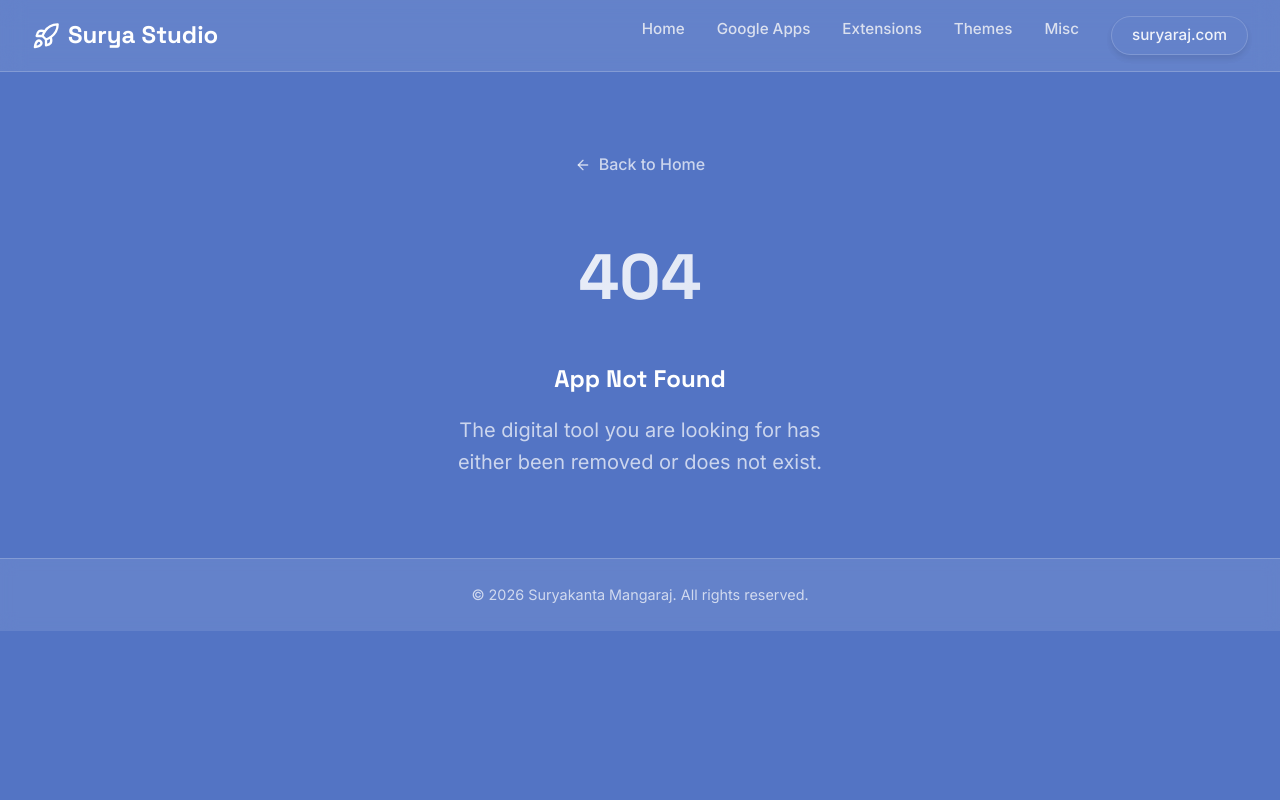
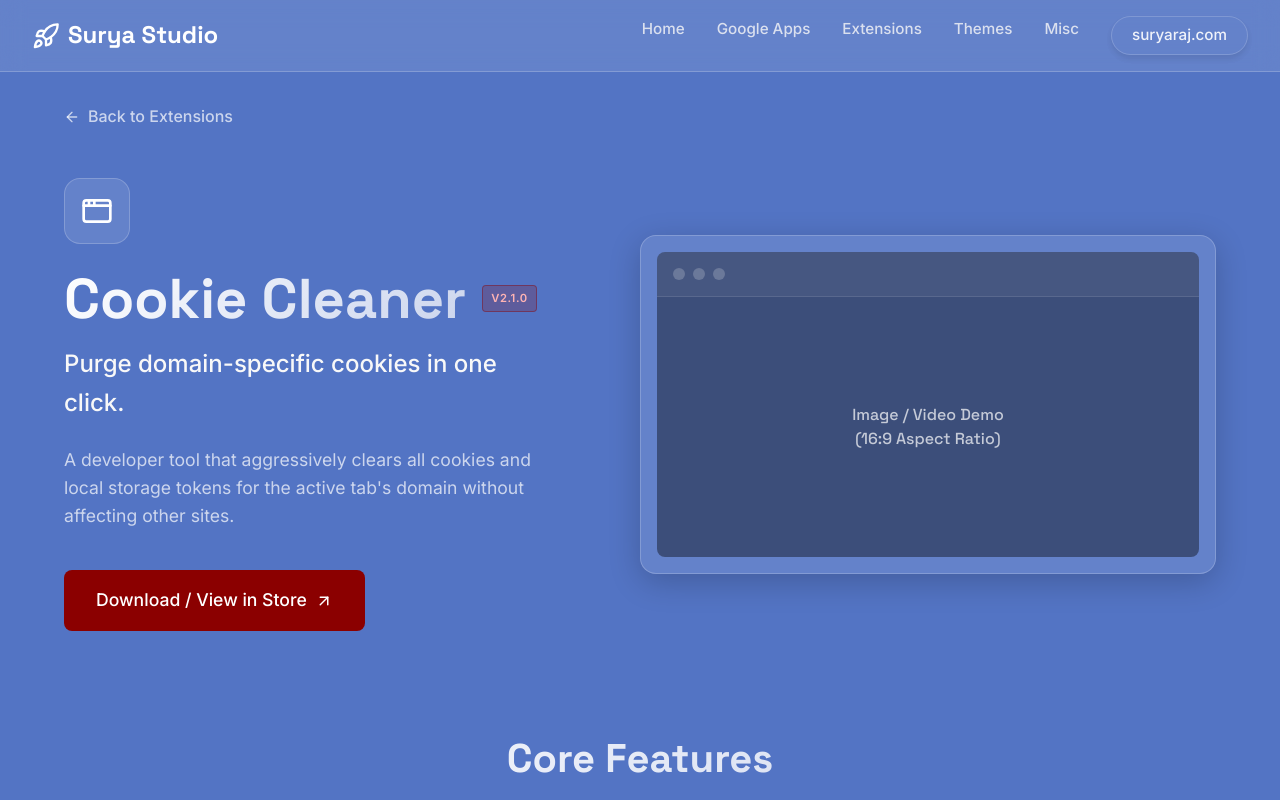
Before and after one commit to suryakantamangaraj/apps, a React (Vite) app: page /app/cookie-cleaner in a window 1280 px wide. Shown: the top 800 px of the page. Built offline with nearby package versions, Linux system fonts and the light colour scheme.

Commit message:
feat: add 4 new apps to category preview grids and data store

```diff
--- a/src/data/appsData.jsx
+++ b/src/data/appsData.jsx
@@ -74,6 +74,24 @@ export const appsData = [
             { title: "Secure Export", description: "Does not require wide Drive OAuth scopes, only individual document access.", icon: <Shield size={24} /> }
         ]
     },
+    {
+        id: "forms-webhook",
+        category: "google-apps",
+        title: "Forms Webhook",
+        tagline: "Trigger immediate API calls on form submission.",
+        description: "Instantly trigger external API calls and Slack alerts whenever a Google Form is successfully submitted.",
+        version: "1.2.0",
+        lastUpdated: "Mar 2026",
+        platform: "Apps Script",
+        storeLink: "https://workspace.google.com/marketplace",
+        privacyPolicy: genericPrivacyPolicy,
+        icon: <Database size={32} />,
+        features: [
+            { title: "Real-time", description: "Zero delay between submission and Webhook execution.", icon: <Zap size={24} /> },
+            { title: "Custom Payloads", description: "Map form fields dynamically to JSON.", icon: <Layout size={24} /> },
+            { title: "Secure", description: "Supports hardened authorization headers natively.", icon: <Shield size={24} /> }
+        ]
+    },
     // Extensions
     {
         id: "link-manager-pro",
@@ -127,6 +145,24 @@ export const appsData = [
             { title: "Deep Scan", description: "Finds CSS background images often missed by right-click saving.", icon: <Zap size={24} /> },
             { title: "Auto Zip", description: "Packages 100+ images instantly into a single compressed download.", icon: <Layout size={24} /> },
             { title: "Client Side", description: "Processing happens on your RAM, not an external server.", icon: <Shield size={24} /> }
+        ]
+    },
+    {
+        id: "cookie-cleaner",
+        category: "extensions",
+        title: "Cookie Cleaner",
+        tagline: "Purge domain-specific cookies in one click.",
+        description: "A developer tool that aggressively clears all cookies and local storage tokens for the active tab's domain without affecting other sites.",
+        version: "2.1.0",
+        lastUpdated: "Dec 2025",
+        platform: "Chrome",
+        storeLink: "https://chrome.google.com/webstore",
+        privacyPolicy: genericPrivacyPolicy,
+        icon: <AppWindow size={32} />,
+        features: [
+            { title: "Targeted", description: "Only affects the exact URL domain you are currently viewing.", icon: <Zap size={24} /> },
+            { title: "Comprehensive", description: "Scraps cookies, localStorage, and sessionStorage.", icon: <Layout size={24} /> },
+            { title: "Safe", description: "Leaves authenticated sessions on other tabs completely untouched.", icon: <Shield size={24} /> }
         ]
     },
     // Themes
@@ -184,6 +220,24 @@ export const appsData = [
             { title: "Lua First", description: "Written completely in pure Lua to maximize Neovim compatability.", icon: <Shield size={24} /> }
         ]
     },
+    {
+        id: "ocean-breeze",
+        category: "themes",
+        title: "Ocean Breeze",
+        tagline: "A calming desktop palette for deep work.",
+        description: "A sleek combination of teals and midnight blues designed to reduce eye strain during late-night coding sessions.",
+        version: "1.0.2",
+        lastUpdated: "Jan 2026",
+        platform: "VS Code",
+        storeLink: "https://marketplace.visualstudio.com",
+        privacyPolicy: genericPrivacyPolicy,
+        icon: <Palette size={32} />,
+        features: [
+            { title: "Accessible", description: "High contrast ratios for crystal clear legibility.", icon: <Zap size={24} /> },
+            { title: "Calming", description: "Cool tones designed to keep you relaxed and focused.", icon: <Layout size={24} /> },
+            { title: "Universal", description: "Supports over 40+ language syntaxes perfectly.", icon: <Shield size={24} /> }
+        ]
+    },
     // Misc
     {
         id: "dotfiles-hub",
@@ -238,6 +292,24 @@ export const appsData = [
             { title: "Terminal UI", description: "Clean TUI dashboard that operates identically across OS systems.", icon: <Layout size={24} /> },
             { title: "Encrypted Logs", description: "All output captures are encrypted natively.", icon: <Shield size={24} /> }
         ]
+    },
+    {
+        id: "log-parser",
+        category: "misc",
+        title: "Log Parser",
+        tagline: "Blazing fast Rust log parser.",
+        description: "CLI utility to instantly query and filter gigabytes of server logs natively using regex matching.",
+        version: "0.5.0",
+        lastUpdated: "Feb 2026",
+        platform: "Rust/CLI",
+        storeLink: "https://github.com",
+        privacyPolicy: genericPrivacyPolicy,
+        icon: <Cpu size={32} />,
+        features: [
+            { title: "Multithreaded", description: "Chews through gigabytes of logs in milliseconds.", icon: <Zap size={24} /> },
+            { title: "Regex Native", description: "Full PCRE matching for complex extraction tasks.", icon: <Layout size={24} /> },
+            { title: "Memory Safe", description: "Zero crash guarantee through strict Rust memory models.", icon: <Shield size={24} /> }
+        ]
     }
 ];
 
--- a/src/pages/Home.jsx
+++ b/src/pages/Home.jsx
@@ -10,25 +10,29 @@ const Home = () => {
     const googleAppsData = [
         { id: "sheet-automator", title: "Sheet Automator", desc: "Sync latest financial data into Sheets seamlessly.", icon: <AppWindow size={32} /> },
         { id: "drive-organizer", title: "Drive Organizer", desc: "Automated tagging and archiving for optimal storage.", icon: <FolderTree size={32} /> },
-        { id: "docs-exporter", title: "Docs Exporter", desc: "Bulk transform Google Docs into clean Markdown files.", icon: <CodeSquare size={32} /> }
+        { id: "docs-exporter", title: "Docs Exporter", desc: "Bulk transform Google Docs into clean Markdown files.", icon: <CodeSquare size={32} /> },
+        { id: "forms-webhook", title: "Forms Webhook", desc: "Instantly trigger external API calls and Slack alerts.", icon: <Database size={32} /> }
     ];
 
     const extensionsData = [
         { id: "link-manager-pro", title: "Link Manager Pro", desc: "Categorize, save, and export open tabs.", icon: <Puzzle size={32} /> },
         { id: "focus-mode-plus", title: "Focus Mode Plus", desc: "Block distracting sites strictly during work hours.", icon: <BellRing size={32} /> },
-        { id: "image-grabber", title: "DOM Image Grabber", desc: "Extract and zip all images straight from a loaded DOM.", icon: <Image size={32} /> }
+        { id: "image-grabber", title: "DOM Image Grabber", desc: "Extract and zip all images straight from a loaded DOM.", icon: <Image size={32} /> },
+        { id: "cookie-cleaner", title: "Cookie Cleaner", desc: "Purge domain-specific cookies in one click.", icon: <AppWindow size={32} /> }
     ];
 
     const themesData = [
         { id: "suryaraj-dark", title: "Suryaraj Dark", desc: "Interstellar colors for VS Code and NeoVim.", icon: <Palette size={32} /> },
         { id: "terminal-matrix", title: "Terminal Matrix", desc: "ZSH and iTerm2 cohesive environment setups.", icon: <Cpu size={32} /> },
-        { id: "syntax-highlighter", title: "Treesitter Blocks", desc: "Custom JSON injection for optimal block scopes.", icon: <Blocks size={32} /> }
+        { id: "syntax-highlighter", title: "Treesitter Blocks", desc: "Custom JSON injection for optimal block scopes.", icon: <Blocks size={32} /> },
+        { id: "ocean-breeze", title: "Ocean Breeze", desc: "A calming desktop palette for deep work.", icon: <Palette size={32} /> }
     ];
 
     const miscData = [
         { id: "dotfiles-hub", title: "Dotfiles Hub", desc: "macOS/Linux workspace replication script.", icon: <Cpu size={32} /> },
         { id: "markdown-utils", title: "Markdown Utilities", desc: "Python crawlers for dead link validation.", icon: <Database size={32} /> },
-        { id: "network-sniffer", title: "Network Sniffer", desc: "Local packet routing visibility for debugging.", icon: <AppWindow size={32} /> }
+        { id: "network-sniffer", title: "Network Sniffer", desc: "Local packet routing visibility for debugging.", icon: <AppWindow size={32} /> },
+        { id: "log-parser", title: "Log Parser", desc: "Blazing fast Rust log parser.", icon: <Cpu size={32} /> }
     ];
 
     return (
```
